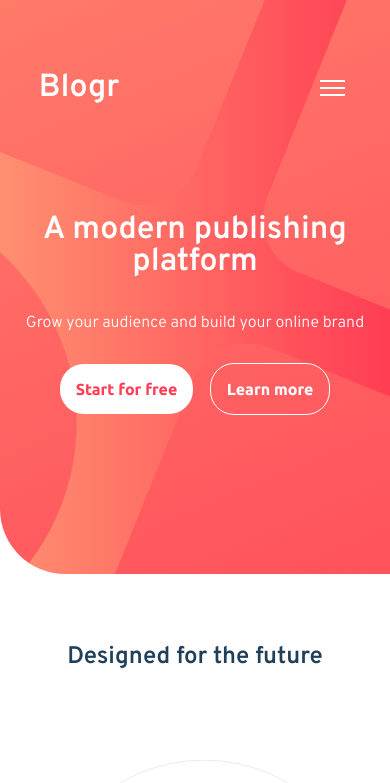
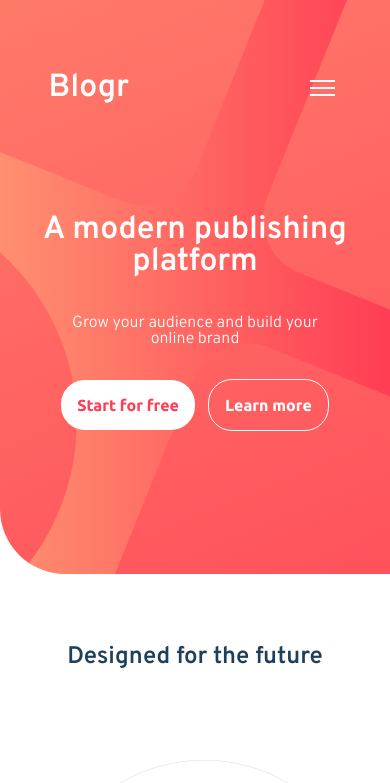
Before and after one commit to Ejiro-Oke/Blogr, a plain HTML site: page index.html in a window 390 px wide. Shown: the top 783 px of the page. Drawn offline with Linux system fonts and the light colour scheme.

```diff
--- a/blogr.css
+++ b/blogr.css
@@ -500,10 +500,6 @@
         max-height: 58em ;
         overflow-y: visible;
     }
-    .hero{
-        padding-top: 3em;
-        width: 90%;
-    }
     h3{
         font-size: 24px;
     }
@@ -522,7 +518,6 @@
 
 
 .col {
-   width: 95%;
     max-width: 760px;
     justify-content: center;
     text-align: center;
@@ -530,14 +525,28 @@
     margin: 0;
     align-items: center;
 }
-.content {
-    width: 73%;
+.content, .container, .hero p {
+    width: 80%;
+    margin: 0 auto;
 }
+.hero, .signoff{
+    padding-top: 3em;
+    width: 88%;
+    margin: 0 auto;
+}
+.hero p{
+    padding-bottom: 2em;
+}
+.hero button{
+    margin: 0 .3em;
+}
+
 .left{
     flex-direction: column-reverse;
 }
 #col-blue{
     width: 75%;
+    margin-top: 2px;
 }
 
 
@@ -553,7 +562,7 @@
     #col-banner {
         margin-top: 15em;
         border-bottom-left-radius: 65px;
-        padding-bottom: 3em;
+        padding-bottom: 1em;
         height: auto;
     }
 
@@ -569,9 +578,9 @@
 
         .col-right#col-image, .col-left#col-image{
             object-position: center ;
+            margin: 0 auto;
 
         }
-
         #cropped-img {
             margin-top: -250px;
             padding: 0;
```
Also changed, not shown: index.html (+1 -6 lines).
